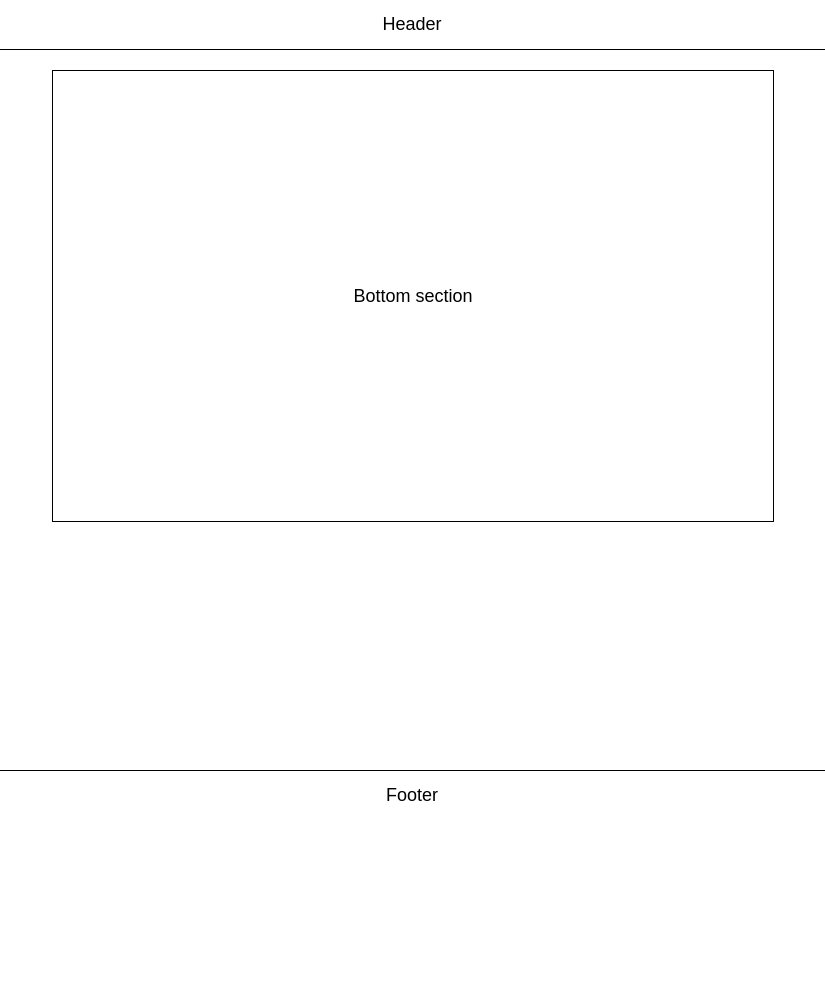
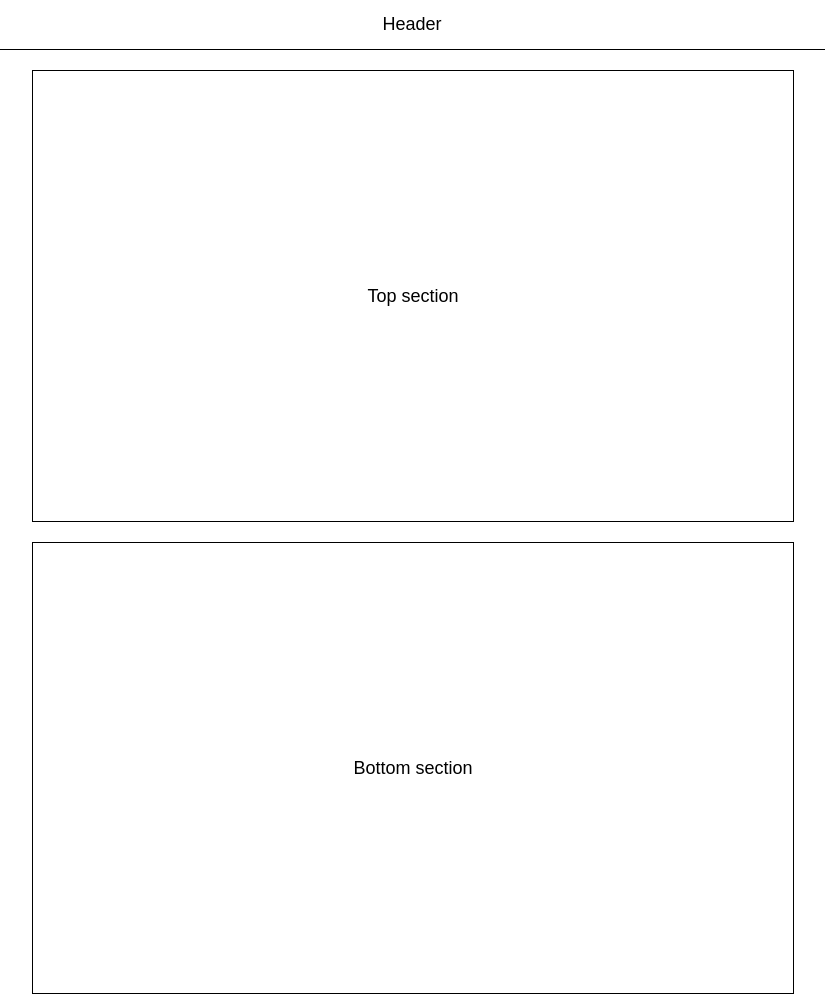
Before and after one commit to ooloo-io/github-flow-EuntaeKi, a plain HTML site: page src/index.html in a window 1280 px wide. Shown: the top 997 px of the page, without its empty margins (228-1053 px from the left). Before the commit the page ends 820 px from the top, so only its background shows below. Drawn offline with nearby package versions, Linux system fonts and the light colour scheme.

Commit message:
Top Section (#8)
* Add top section

* Style top section

* Top-Section being added

Co-authored-by: Euntae Ki <euntae@uw.edu>

```diff
--- a/src/index.html
+++ b/src/index.html
@@ -4,8 +4,8 @@
 <head>
   <meta charset="utf-8">
 
-  <title>GitHub Flow Course</title>
-  <meta name="description" content="GitHub Flow Course">
+  <title>GitHub Pull Request Flow Course</title>
+  <meta name="description" content="GitHub Pull Request Flow Course">
   <meta name="author" content="Johannes Kettmann">
 
   <link rel="stylesheet" href="https://cdnjs.cloudflare.com/ajax/libs/normalize/8.0.1/normalize.min.css">
@@ -18,6 +18,9 @@
     </header>
     <main class="content">
         <section class="section">
+            Top section
+        </section>
+        <section class="section">
             Bottom section
         </section>
     </main>
--- a/src/styles.css
+++ b/src/styles.css
@@ -20,10 +20,11 @@ body {
 }
 
 .content {
-    min-height: calc(100vh - 100px);
-    width: 720px;
+  min-height: calc(100vh - 140px);
+  width: 760px;
   max-width: 100%;
   margin: auto;
+  padding: 20px;
 }
 
 .section {
@@ -35,3 +36,7 @@ body {
   align-items: center;
   border: 1px solid black;
 }
+
+.section:first-child {
+    margin-top: 0;
+}
```
Lines whose indentation alone changed are shown as unchanged.
